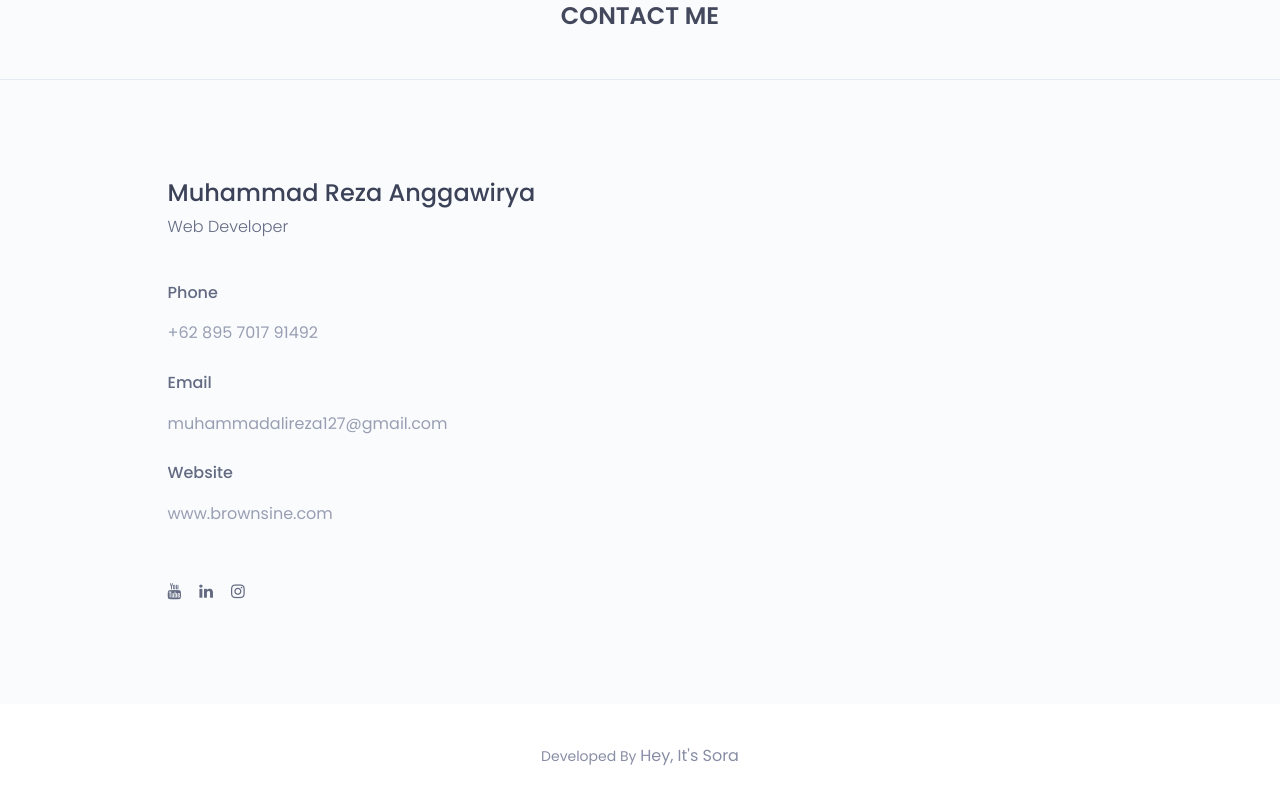
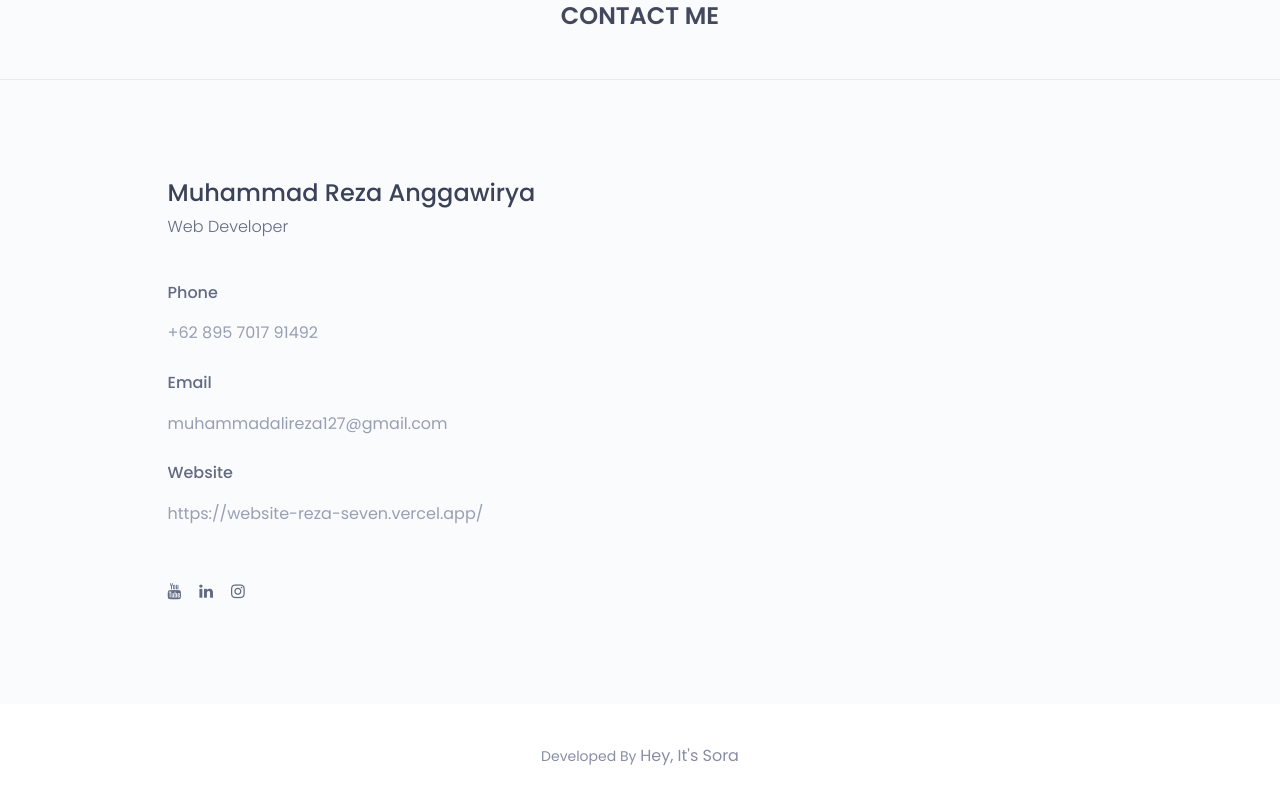
Before and after one commit to Sora-Aizawaa/Simple-Portofolio-Website, a plain HTML site: page index.html in a window 1280 px wide. Shown: the part 3956-4764 px from the top of the page. Drawn offline with nearby package versions, Linux system fonts and the light colour scheme.

Commit message:
perubahan link web

```diff
--- a/index.html
+++ b/index.html
@@ -695,7 +695,7 @@
                     </div>
                     <div class="single-contact-add-info">
                       <h3>website</h3>
-                      <p>www.brownsine.com</p>
+                      <p>https://website-reza-seven.vercel.app/</p>
                     </div>
                   </div>
                 </div>
```
